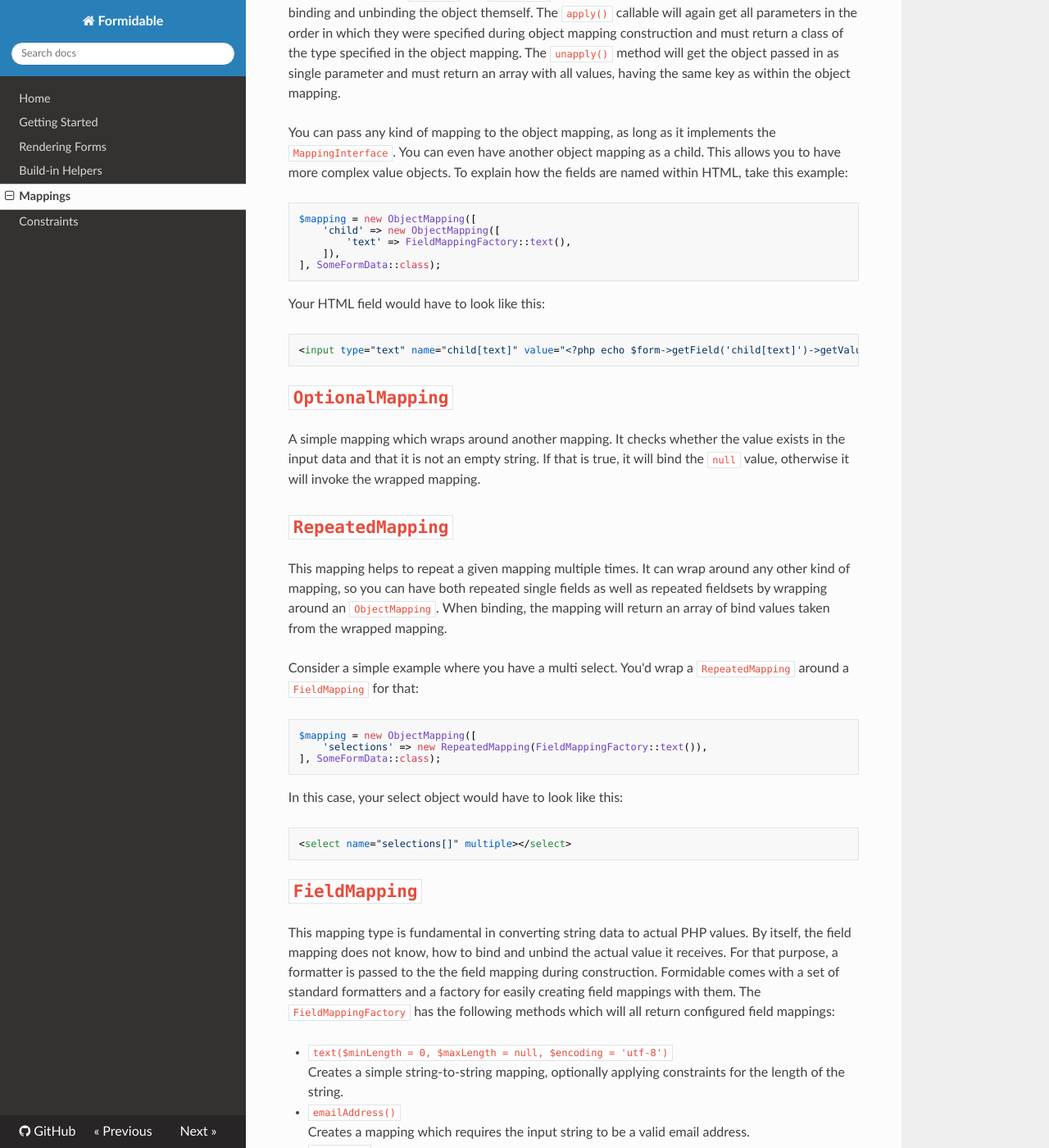
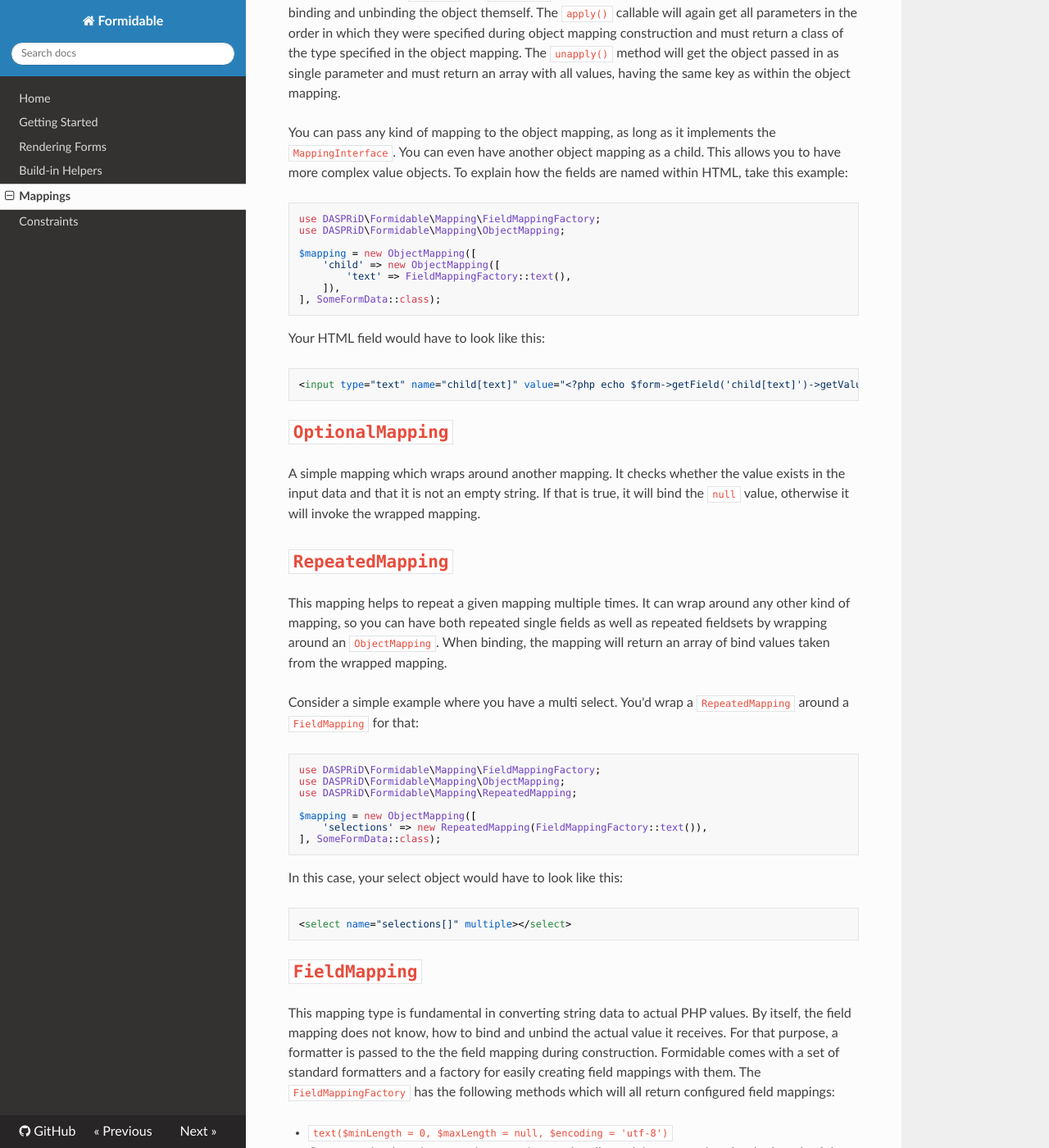
Before and after one commit to DASPRiD/Formidable, an MkDocs documentation site: the page built from doc/src/mappings.md, in a window 1280 px wide and 1400 px high, scrolled down 470 px. Shown: the whole window at 82% size. Built offline with MkDocs 1.6.1, drawn with Linux system fonts in a browser that asks for light colours; nearby versions of some CDN libraries; old or Windows-style settings are respelled for this version of MkDocs.

Commit message:
Add use statements to documentation

````diff
--- a/doc/src/mappings.md
+++ b/doc/src/mappings.md
@@ -22,6 +22,9 @@ have another object mapping as a child. This allows you to have more complex val
 are named within HTML, take this example:
 
 ```php
+use DASPRiD\Formidable\Mapping\FieldMappingFactory;
+use DASPRiD\Formidable\Mapping\ObjectMapping;
+
 $mapping = new ObjectMapping([
     'child' => new ObjectMapping([
         'text' => FieldMappingFactory::text(),
@@ -50,6 +53,10 @@ Consider a simple example where you have a multi select. You'd wrap a `RepeatedM
 that:
 
 ```php
+use DASPRiD\Formidable\Mapping\FieldMappingFactory;
+use DASPRiD\Formidable\Mapping\ObjectMapping;
+use DASPRiD\Formidable\Mapping\RepeatedMapping;
+
 $mapping = new ObjectMapping([
     'selections' => new RepeatedMapping(FieldMappingFactory::text()),
 ], SomeFormData::class);
````
Also changed, not shown: doc/src/constraints.md (+1 -0 lines).
